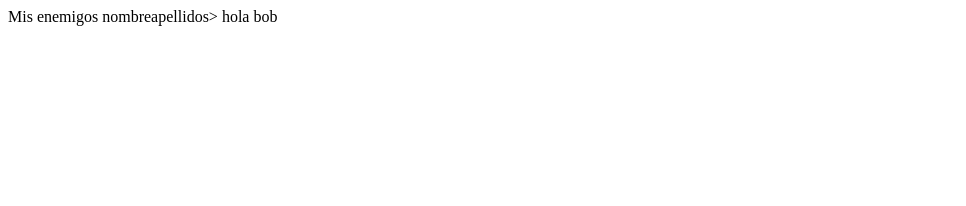
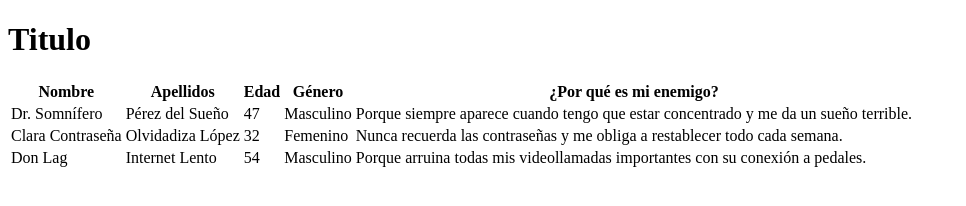
Before and after one commit to elaouamiismail-dev/la-meva-pagina-en-inthernet, a plain HTML site: page html/06-tablas/act02.html in a window 1280 px wide. Shown: the whole page, without its empty margins (0-966 px from the left). Drawn offline with Linux system fonts and the light colour scheme.

Commit message:
Deploying to gh-pages from @ elaouamiismail-dev/la-meva-pagina-en-inthernet@c69fca892c822cdca3371af00a5e3f1ddf77459b 🚀

```diff
--- a/html/06-tablas/act02.html
+++ b/html/06-tablas/act02.html
@@ -6,8 +6,52 @@
     <title>Document</title>
 </head>
 <body>
-    <th>Mis enemigos</th>
-    <td>nombre</td>apellidos<td>> hola</td>
-    <tr>bob</tr>
+    <!DOCTYPE html>
+<html lang="en">
+<head>
+    <meta charset="UTF-8">
+    <meta name="viewport" content="width=device-width, initial-scale=1.0">
+    <title>Document</title>
+</head>
+<body>
+    <table>
+    <thead>
+        <tr>
+            <h1>Titulo</h1>
+            <th scope="col">Nombre</th>
+            <th scope="col">Apellidos</th>
+            <th scope="col">Edad</th>
+             <th scope="col">Género</th>
+              <th scope="col">¿Por qué es mi enemigo?</th>
+        </tr>
+    </thead>
+    <tbody>
+        <tr>
+            <td>Dr. Somnífero</td>
+            <td>Pérez del Sueño</td>
+            <td>47</td>
+            <td>Masculino</td>
+            <td>Porque siempre aparece cuando tengo que estar concentrado y me da un sueño terrible.</td>
+        </tr>
+    </tbody>
+     <tbody>
+        <tr>
+            <td>Clara Contraseña</td>
+            <td>Olvidadiza López</td>
+            <td>32</td>
+            <td>Femenino</td>
+            <td>Nunca recuerda las contraseñas y me obliga a restablecer todo cada semana.</td>
+        </tr>
+    </tbody>
+    <tbody>
+        <tr>
+            <td>Don Lag</td>
+            <td>Internet Lento</td>
+            <td>54</td>
+            <td>Masculino</td>
+            <td>Porque arruina todas mis videollamadas importantes con su conexión a pedales.</td>
+        </tr>
+    </tbody>
+</table>
 </body>
 </html>
```
